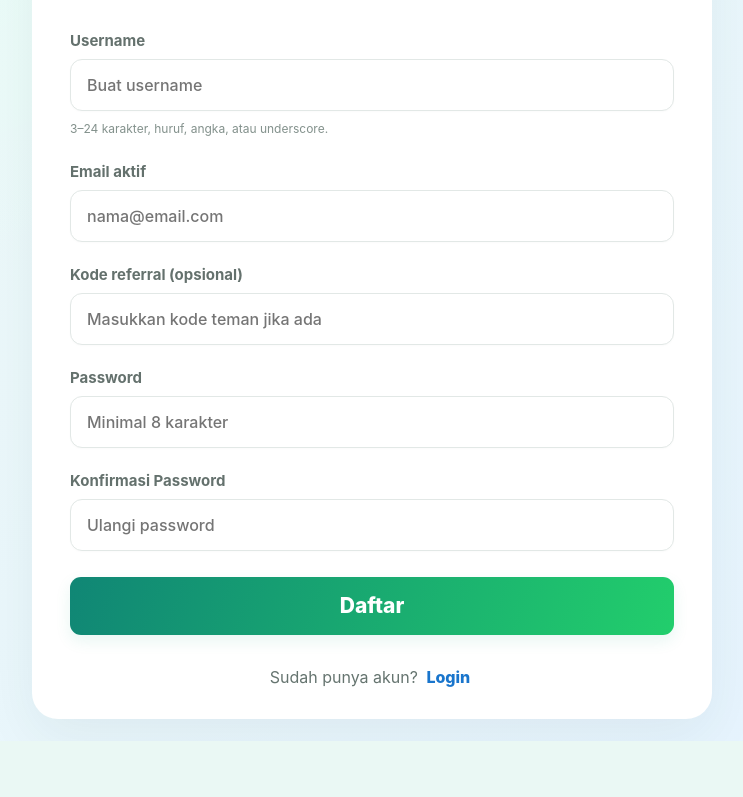
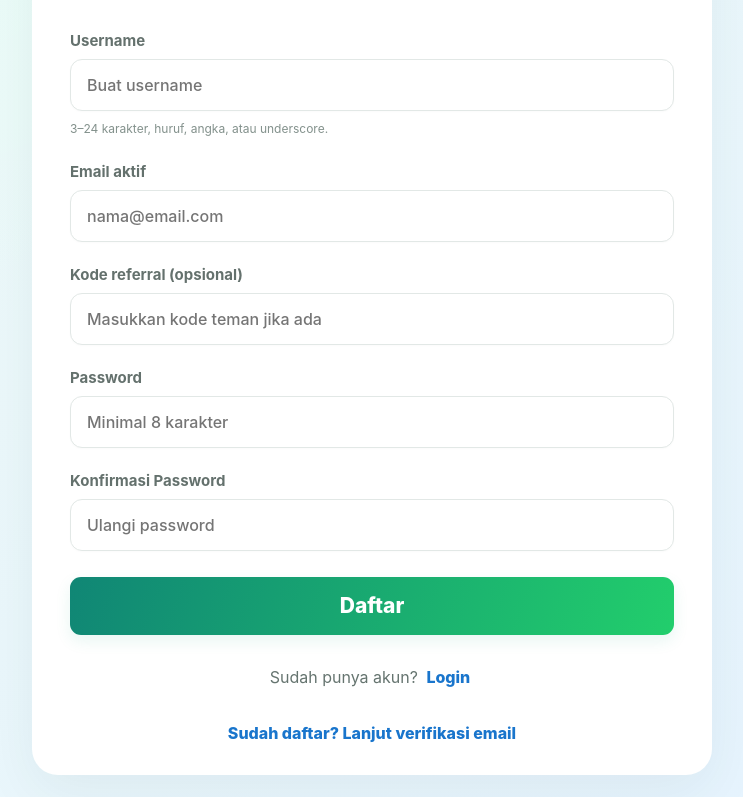
Before and after one commit to syarwanreal-stack/funearnezz-frontend, a website: page index.html in a window 1280 px wide. Shown: the part 249-1046 px from the top of the page, without its empty margins (268-1011 px from the left). Before the commit the page ends 990 px from the top, so only its background shows below. Drawn offline with Linux system fonts and the light colour scheme; no server answers.

Commit message:
Add a way to resume email verification after reload

```diff
--- a/index.html
+++ b/index.html
@@ -39,6 +39,7 @@
         <button id="resendCode" class="button button-soft full" type="button">Kirim ulang kode</button>
       </form>
       <p class="auth-switch"><span id="authSwitchText">Sudah punya akun?</span> <button id="switchAuth" class="text-button" type="button">Login</button></p>
+      <p id="openVerifyWrap" class="auth-switch"><button id="openVerify" class="text-button" type="button">Sudah daftar? Lanjut verifikasi email</button></p>
     </div>
   </div>
 </section>
```
